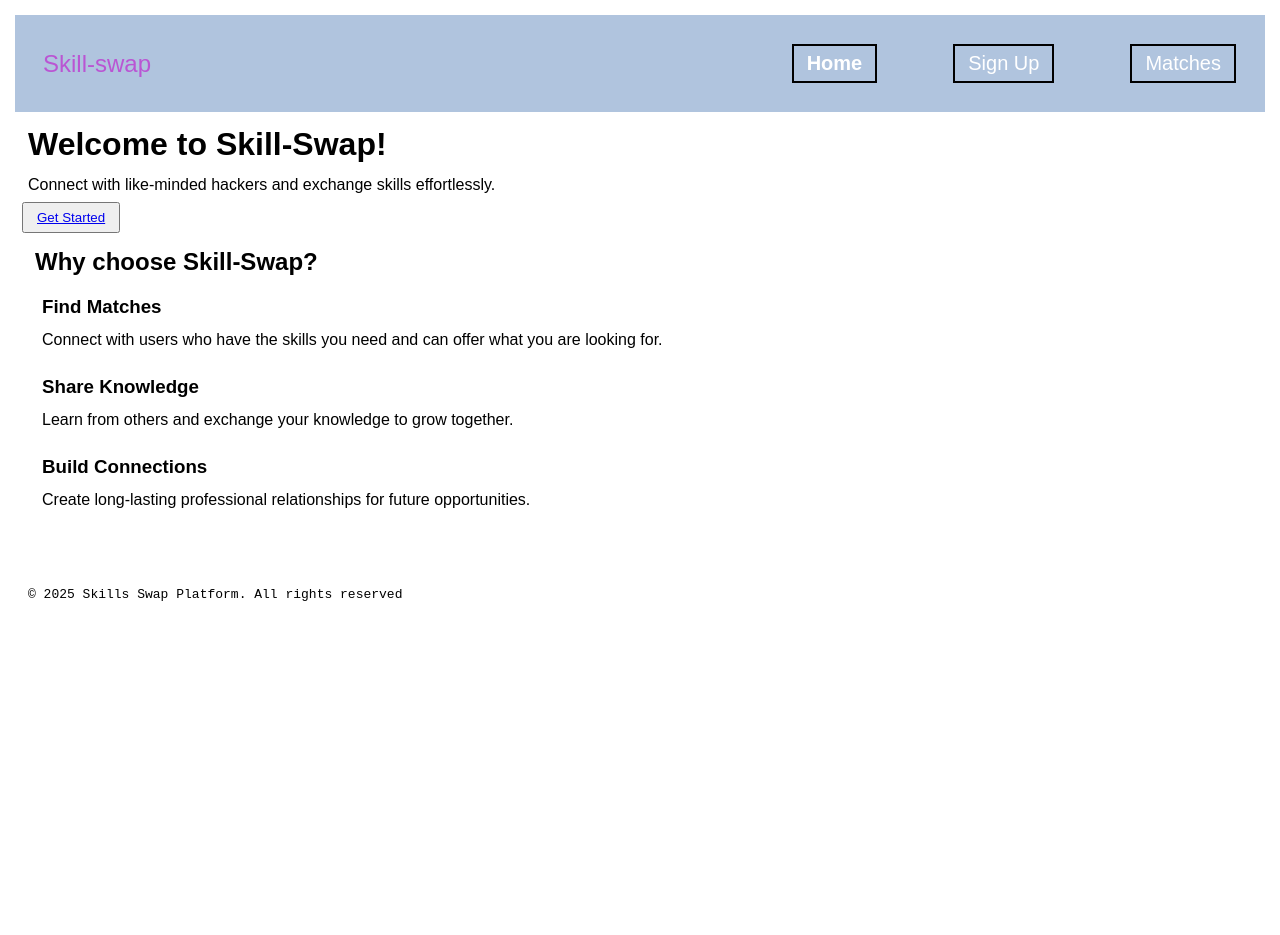
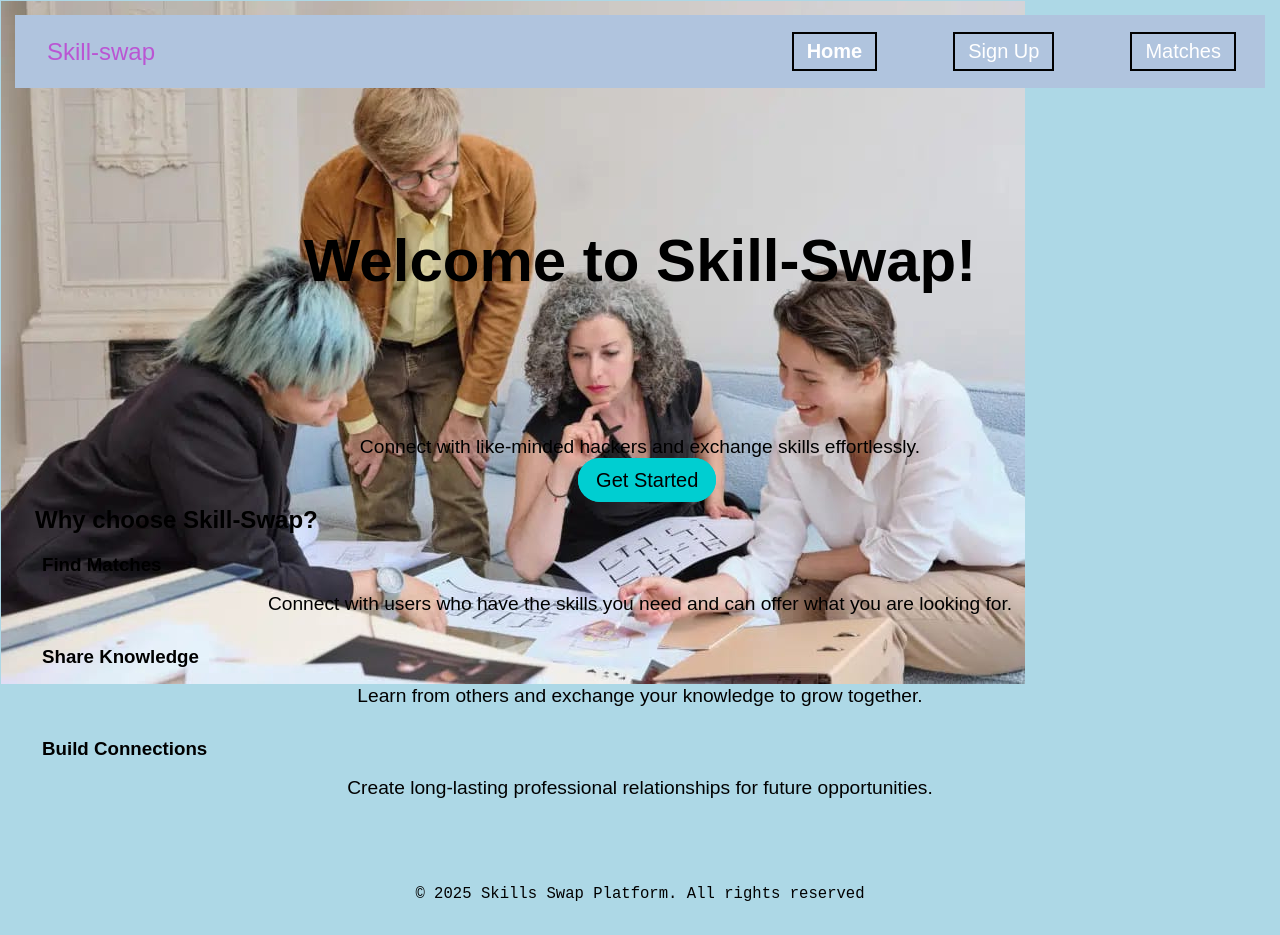
Before and after one commit to avachoi/skill-swap, a plain HTML site: page frontend/index.html in a window 1280 px wide. Before the commit the page ends 800 px from the top, so only its background shows below. Drawn offline with Linux system fonts and the light colour scheme.

Commit message:
almost finished styling the homepage

```diff
--- a/frontend/css/styles.css
+++ b/frontend/css/styles.css
@@ -6,11 +6,16 @@
 
 body{
 	font-family:Arial, Helvetica, sans-serif;
+	background-color:lightblue;
+	background-image:url('../images/bgimg.jpg');
+	background-repeat:no-repeat;
+	background-attachment:fixed;
+
 }
 
 header{
 	background-color:lightsteelblue;
-	padding: 20px 0;
+	padding: 8px 0;
 }
 
 
@@ -58,3 +63,32 @@ li{
 a:hover{
 	text-decoration:underline;
 }
+
+h1{
+	padding: 130px;
+	text-align: center;
+	font-size: 60px;
+
+}
+
+p{
+	text-align: center;
+	font-size: larger;
+	padding:10px;
+}
+
+#button{
+    display: inline;
+    margin-left: 45%;
+    padding: 8px;
+    border-style: solid;
+    border-radius: 50px;
+    border-color:darkturquoise;
+    background-color: darkturquoise;
+    font-size: 20px;
+}
+
+.get-started{
+	text-decoration:none;
+	color:black;
+}
--- a/frontend/index.html
+++ b/frontend/index.html
@@ -29,8 +29,9 @@
     <main>
             <h1> Welcome to Skill-Swap! </h1>
             <p> Connect with like-minded hackers and exchange skills effortlessly. </p>
-            <button> <a href="signup.html"> Get Started </a></button>
-
+	    <div id="button">
+                 <a href="signup.html" class="get-started"> Get Started </a>
+            </div>
         <section>
             <h2> Why choose Skill-Swap? </h2>
             <div>
```
Also changed, not shown: frontend/images/bgimg.jpg (added).
